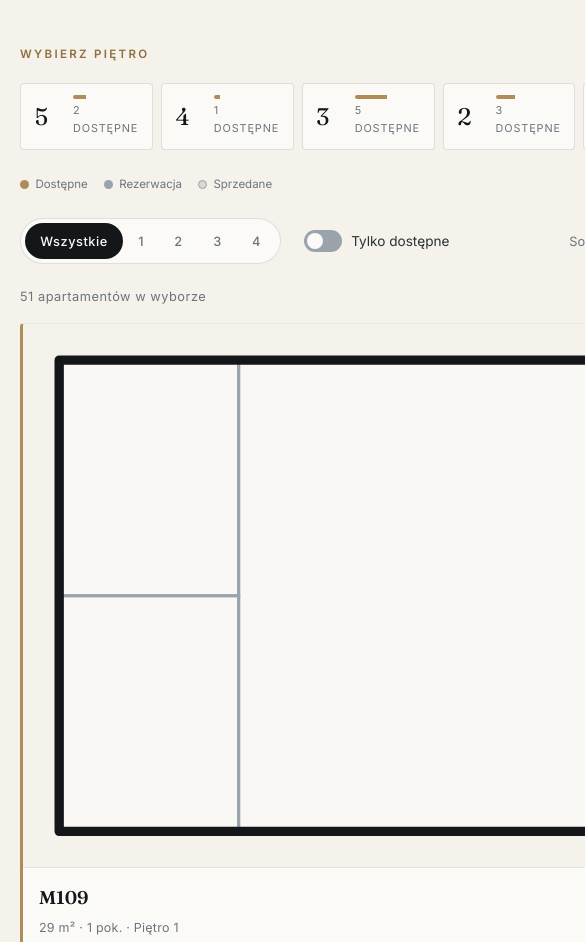
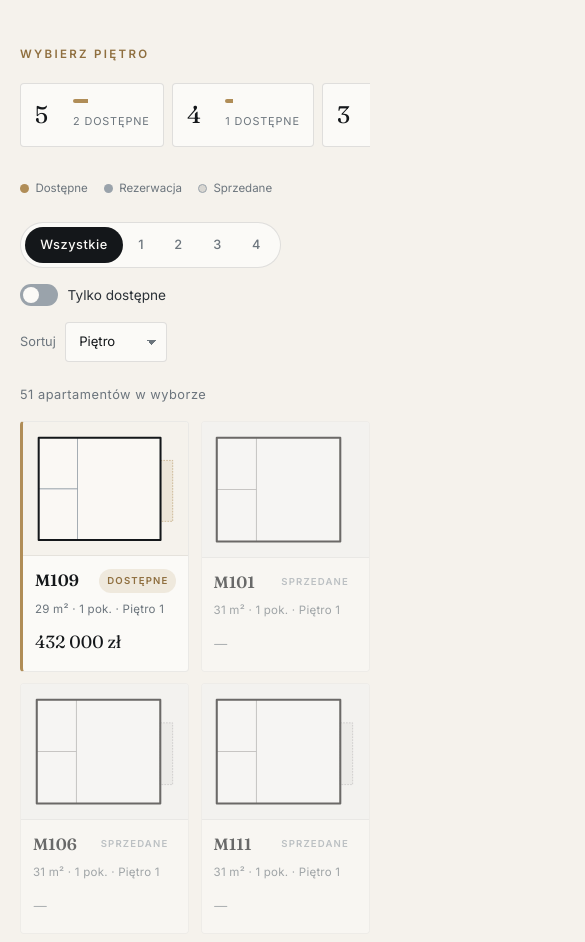
Before and after one commit to piotrsokolski/Stalowa-2, a plain HTML site: page index.html in a window 390 px wide. Shown: the part 5289-6231 px from the top of the page, 585 px wide, since content can reach past the window. Drawn offline with Linux system fonts and the light colour scheme.

Commit message:
Fix floor-plan browser on mobile (was invisible + overflowing)
Two bugs made the apartment search appear broken, especially on phones:

1. Scroll-reveal never fired for the browser. The whole #fp container is
   a .reveal element, but the IntersectionObserver used threshold 0.12 —
   unreachable for an element many times taller than the viewport (the
   single-column grid is ~35,000px on mobile), so it stayed opacity:0.
   Switched to threshold 0 with a rootMargin so any-size element reveals.

2. ~700px of horizontal overflow on phones. The SVG floor plans carry an
   intrinsic 300px width and `1fr` tracks won't shrink below content, so
   the 2-col grid and 5-floor selector blew past the viewport. Use
   minmax(0,1fr) for all fp grids, min-width:0 on cards, and turn the
   floor selector into a horizontal-scroll strip on narrow screens.

Also keeps unit cards at 2 columns on phones (was 1) to avoid an endless
scroll. Verified: no overflow at 360/390/430/768/1024px; reveal + filters
+ modal work on mobile and desktop.

Co-Authored-By: Claude Opus 4.8 <noreply@anthropic.com>
Claude-Session: https://claude.ai/code/session_01NU3G62SyzquMkf2CDxdty9

```diff
--- a/assets/css/styles.css
+++ b/assets/css/styles.css
@@ -478,7 +478,7 @@ ul { list-style: none; }
 /* ---------- Floor-plan browser ---------- */
 .fp {
   max-width: var(--container); margin: 0 auto;
-  display: grid; grid-template-columns: 232px 1fr; gap: clamp(24px, 3vw, 48px);
+  display: grid; grid-template-columns: 232px minmax(0, 1fr); gap: clamp(24px, 3vw, 48px);
   align-items: start;
 }
 .fp__rail { position: sticky; top: 100px; display: grid; gap: 1.2rem; }
@@ -526,8 +526,9 @@ ul { list-style: none; }
   background-position: calc(100% - 14px) 52%, calc(100% - 9px) 52%; background-size: 5px 5px, 5px 5px; background-repeat: no-repeat; }
 .fp__count { font-size: .8rem; letter-spacing: .04em; color: var(--steel); margin-bottom: 1rem; }
 
-.fp__grid { display: grid; grid-template-columns: repeat(3, 1fr); gap: 1rem; }
+.fp__grid { display: grid; grid-template-columns: repeat(3, minmax(0, 1fr)); gap: 1rem; }
 .fp-card {
+  min-width: 0;
   display: grid; grid-template-rows: auto 1fr; text-align: left; background: var(--paper);
   border: 1px solid var(--line-soft); border-radius: var(--radius); overflow: hidden;
   transition: transform .45s var(--ease), box-shadow .45s var(--ease), border-color .3s;
@@ -713,11 +714,14 @@ a.cinfo:hover { transform: translateX(6px); }
   .contact__grid { grid-template-columns: 1fr; }
   .apt__grid { grid-template-columns: repeat(2, 1fr); }
   .amenity__grid { grid-template-columns: repeat(2, 1fr); }
-  .fp { grid-template-columns: 1fr; }
+  .fp { grid-template-columns: minmax(0, 1fr); }
   .fp__rail { position: static; }
-  .fp__building { grid-auto-flow: column; grid-template-columns: repeat(5, 1fr); }
+  /* floor selector becomes a horizontal scroll strip so 5 floors never
+     overflow the viewport on narrow screens */
+  .fp__building { display: flex; gap: .5rem; overflow-x: auto; -webkit-overflow-scrolling: touch; padding-bottom: .4rem; scrollbar-width: thin; }
+  .fp-floor { flex: 0 0 auto; min-width: 104px; }
   .fp-floor:hover { transform: translateY(-3px); }
-  .fp__grid { grid-template-columns: repeat(2, 1fr); }
+  .fp__grid { grid-template-columns: repeat(2, minmax(0, 1fr)); }
   .fp-detail { grid-template-columns: 1fr; }
   .fp-detail__plan { border-right: none; border-bottom: 1px solid var(--line-soft); }
 }
@@ -752,7 +756,12 @@ a.cinfo:hover { transform: translateX(6px); }
 @media (max-width: 480px) {
   .apt__grid { grid-template-columns: 1fr; }
   .amenity__grid { grid-template-columns: 1fr; }
-  .fp__grid { grid-template-columns: 1fr; }
+  /* keep 2 columns for unit cards even on phones so the list isn't an
+     endless single-column scroll; cards stay legible at this width */
+  .fp__grid { grid-template-columns: repeat(2, minmax(0, 1fr)); gap: .7rem; }
+  .fp-card__info { padding: .7rem .75rem .85rem; }
+  .fp-card__top strong { font-size: 1.02rem; }
+  .fp-card__meta { font-size: .72rem; }
   .invest__stats { grid-template-columns: 1fr; gap: 1rem; }
   .card__desc { min-height: 0; }
 }
--- a/assets/js/main.js
+++ b/assets/js/main.js
@@ -64,11 +64,14 @@
   if (reduceMotion || !("IntersectionObserver" in window)) {
     revealEls.forEach((el) => el.classList.add("is-in"));
   } else {
+    // threshold 0 so elements taller than the viewport (e.g. the floor-plan
+    // grid) still reveal — a fractional threshold can never be met by an
+    // element many times taller than the screen.
     const io = new IntersectionObserver((entries) => {
       entries.forEach((e) => {
         if (e.isIntersecting) { e.target.classList.add("is-in"); io.unobserve(e.target); }
       });
-    }, { threshold: 0.12, rootMargin: "0px 0px -8% 0px" });
+    }, { threshold: 0, rootMargin: "0px 0px -10% 0px" });
     revealEls.forEach((el) => io.observe(el));
   }
 
```
